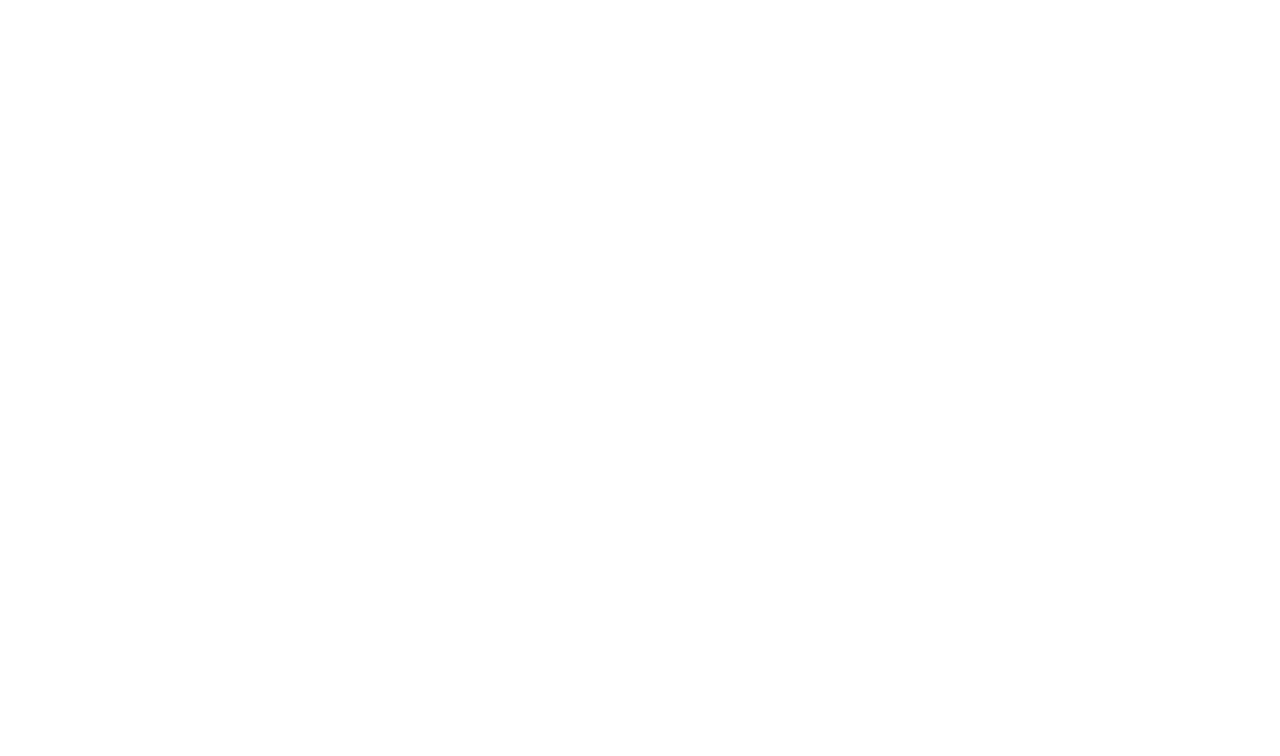
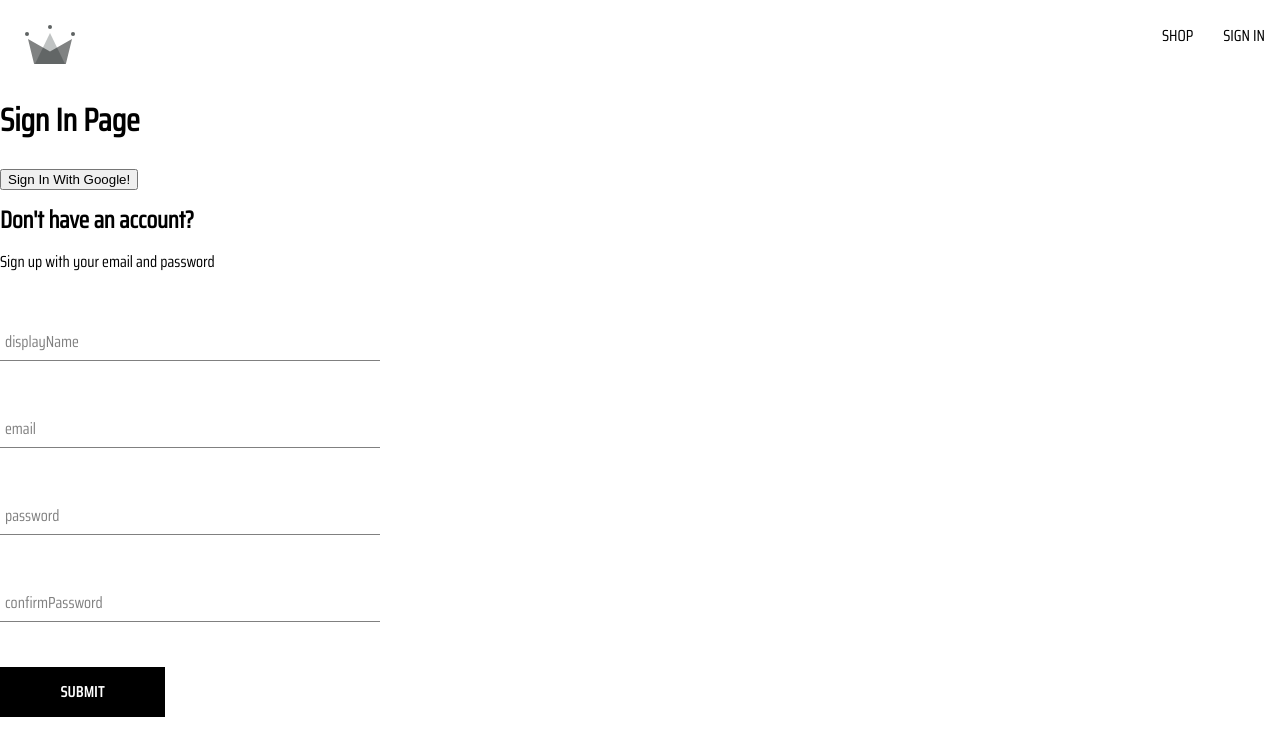
Before and after one commit to AniketAtram/Crown, a React (Create React App) app: page /auth in a window 1280 px wide. Before the commit this address had no page. Shown: the top 756 px of the page. Built offline with nearby package versions, Linux system fonts and the light colour scheme.

Commit message:
refactored the components

```diff
--- a/src/App.js
+++ b/src/App.js
@@ -2,7 +2,7 @@
 import NavBar from './routes/NavBar/NavBar.component';
 import { Routes, Route } from 'react-router-dom';
 import './App.css';
-import SignIn from './routes/SignIn/SignIn.component';
+import Authentication from './routes/Authentication/Authentication.component';
 function Shop() {
   return <h1>New Shop!</h1>
 };
@@ -12,7 +12,7 @@
       <Route path='/' element={<NavBar/>}>
         <Route index element={<Home/>} />
         <Route path='/shop' element={<Shop />} />
-        <Route path='/sign-in' element={<SignIn />} />
+        <Route path='/auth' element={<Authentication />} />
       </Route>
     </Routes>
   );
--- a/src/routes/SignIn/SignIn.component.jsx
+++ b/src/routes/Authentication/Authentication.component.jsx
@@ -1,7 +1,7 @@
 import SignUp from "../../components/SignUpForm/SignUpForm.component";
 import { createUserDocumentFromAut, SignInWithGooglePopup } from "../../utils/firebase/firebase.utils";
 
-function SignIn() {
+function Authentication() {
 
     const userSignInHandler = async () =>{
         const response = await SignInWithGooglePopup();
@@ -23,4 +23,4 @@
      );
 }
 
-export default SignIn;
+export default Authentication;
--- a/src/routes/NavBar/NavBar.component.jsx
+++ b/src/routes/NavBar/NavBar.component.jsx
@@ -15,7 +15,7 @@
                     <Link to='/shop' className="nav-link">
                         SHOP
                     </Link>
-                    <Link to='/sign-in' className="nav-link">
+                    <Link to='/auth' className="nav-link">
                         SIGN IN
                     </Link>
                 </div>
```
Also changed, not shown: src/routes/SignIn/SignIn.styles.scss (deleted).
